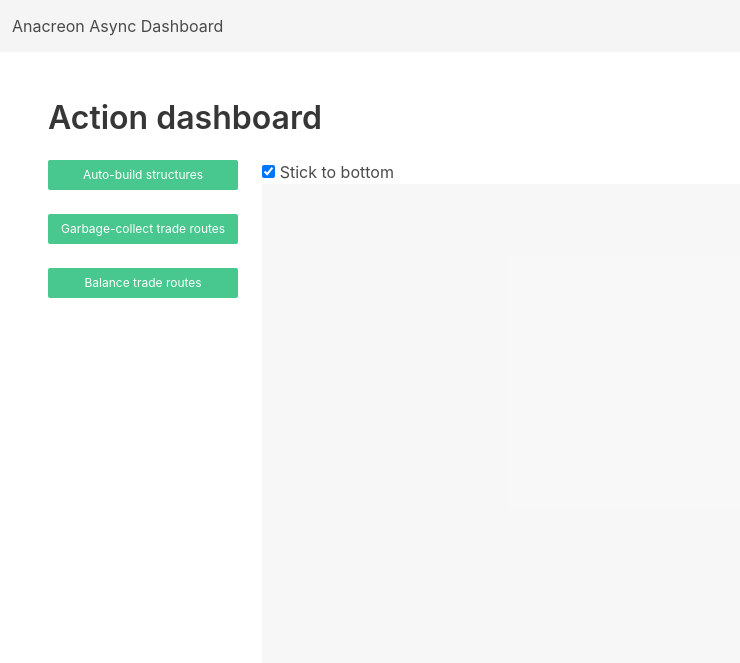
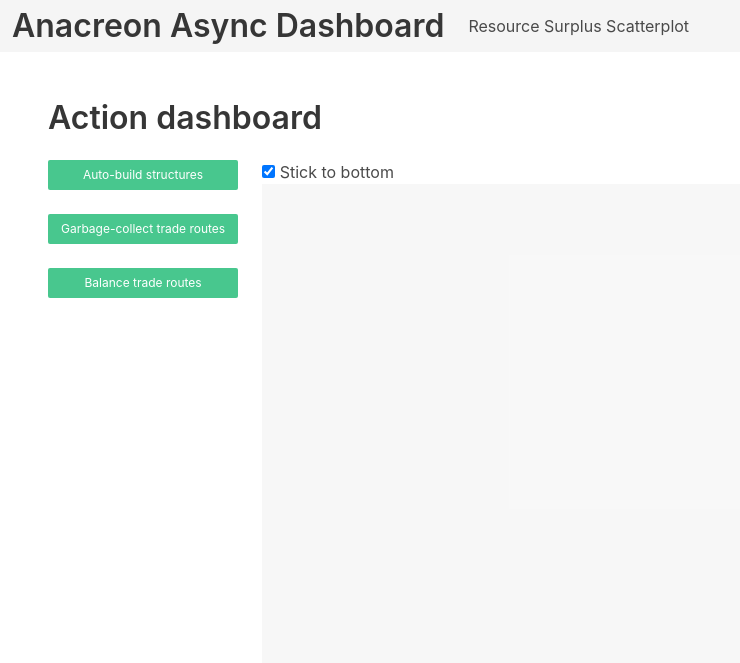
Before and after one commit to ritikmishra/baleine, a FastAPI app: page / in a window 1280 px wide. Shown: the top 663 px of the page, without its empty margins (0-740 px from the left). Run offline with FastAPI, Linux system fonts and the light colour scheme; parts of the project's set-up code (start-up, migrations or seed data) failed here and were passed over; some libraries are stand-ins or nearby versions.

Commit message:
improve navbar

```diff
--- a/frontend/surplus_scatterplot_route.py
+++ b/frontend/surplus_scatterplot_route.py
@@ -109,7 +109,7 @@ def create_resource_scatterplot(
 router = APIRouter(prefix="/resource_scatterplot")
 
 
-@router.get("/")
+@router.get("/", name="scatterplot_root")
 def resource_scatterplot_trillum(
     context: AnacreonContext = Depends(anacreon_context),
 ) -> RedirectResponse:
--- a/frontend/templates/layout/index.html
+++ b/frontend/templates/layout/index.html
@@ -29,8 +29,17 @@
 
 <body class="has-navbar-fixed-top">
     <nav class="navbar is-light is-fixed-top" role="navigation">
-        <div class="navbar-item">Anacreon Async Dashboard</div>
-        <div class="navbar-brand"></div>
+        <div class="navbar-brand">
+            <div class="navbar-item">
+                <h1 class="title">Anacreon Async Dashboard</h1>
+            </div>
+        </div>
+
+        <div class="navbar-menu">
+            <div class="navbar-start">
+                <a class="navbar-item" href="{{url_for('scatterplot_root')}}">Resource Surplus Scatterplot</a>
+            </div>
+        </div>
     </nav>
 
     <section class="section">
```
